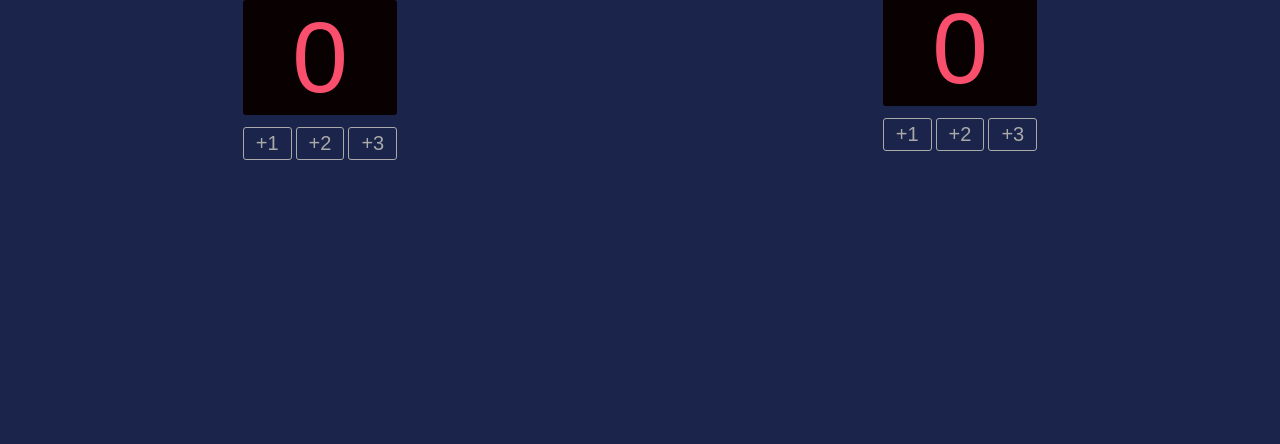
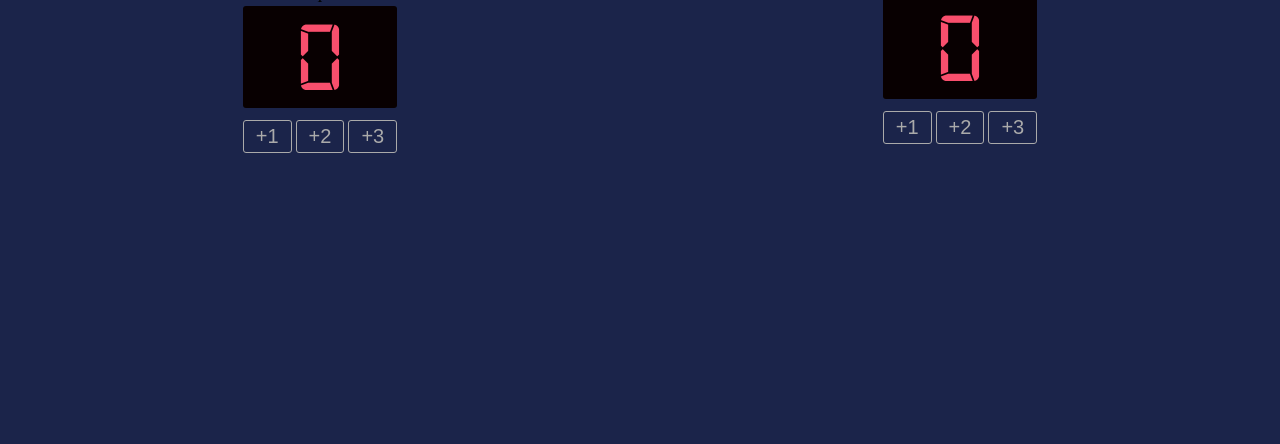
Before and after one commit to johnasp/basketball-scoreboard, a website: page public/index.html in a window 1280 px wide. Shown: the part 483-927 px from the top of the page. Drawn offline with Linux system fonts and the light colour scheme.

Commit message:
fixed caching issue on font

```diff
--- a/src/style.scss
+++ b/src/style.scss
@@ -1,3 +1,9 @@
+@font-face {
+  font-family: "Digital-7 Mono";
+  src: url("digital-7.ttf") format("truetype");
+  font-weight: normal;
+  font-style: normal;
+}
 
 body {
     margin: 0;
@@ -20,7 +26,6 @@ body {
   border-radius: 3px;
   cursor: pointer;
   transition: background 0.1s, transform 0.1s;
-
   &:active {
     background-color: #d13a54;
     transform: scale(0.97);
@@ -39,7 +44,7 @@ body {
 }
 .digit {
     background: #080001;
-    font-family: "Digital-7 Mono", sans-serif;
+    font-family: "Digital-7 Mono", Arial, Helvetica, sans-serif;
     color: #F94F6D;
     font-size: 100px;
     margin: 0;
```
Also changed, not shown: public/digital-7.ttf (renamed from src/digital-7 (mono).ttf), public/style.css, 2 other files.
